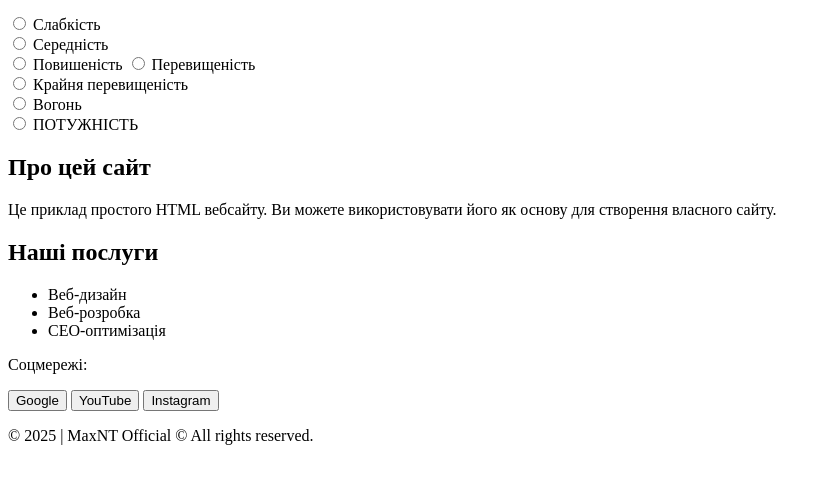
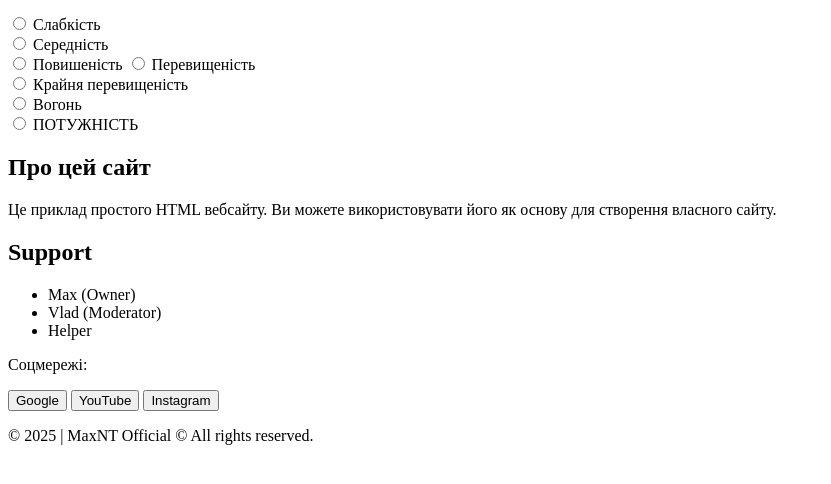
Before and after one commit to maxwinupdate/maxntlviv126, a plain HTML site: page index.html in a window 1280 px wide. Shown: the part 140-624 px from the top of the page, without its empty margins (0-831 px from the left). Drawn offline with Linux system fonts and the light colour scheme.

Commit message:
index.html

```diff
--- a/index.html
+++ b/index.html
@@ -42,11 +42,11 @@
         </section>
 
         <section>
-            <h2>Наші послуги</h2>
+            <h2>Support</h2>
             <ul>
-                <li>Веб-дизайн</li>
-                <li>Веб-розробка</li>
-                <li>CEO-оптимізація</li>
+                <li>Max (Owner)</li>
+                <li>Vlad (Moderator)</li>
+                <li>Helper</li>
             </ul>
         </section>
     </main>
```
